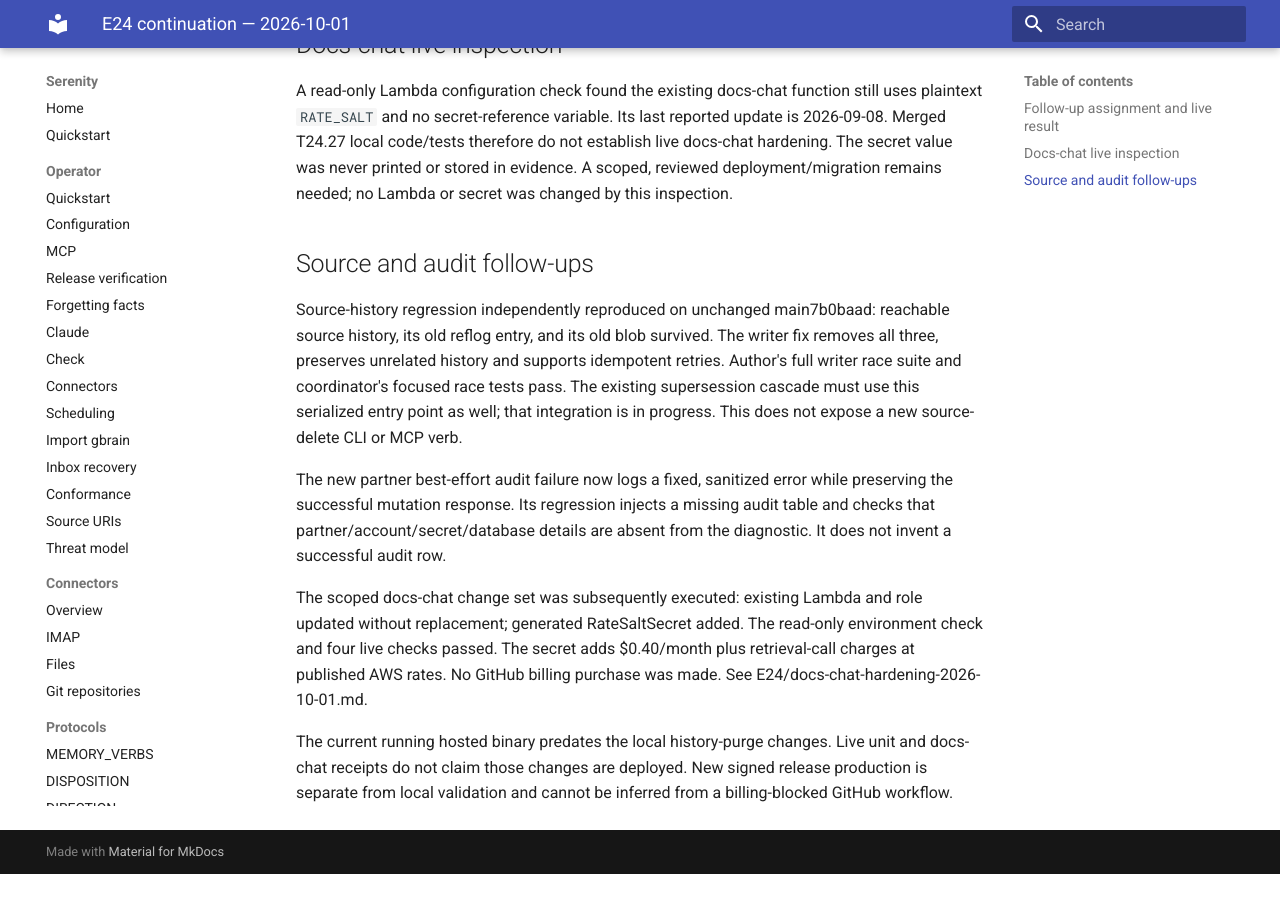
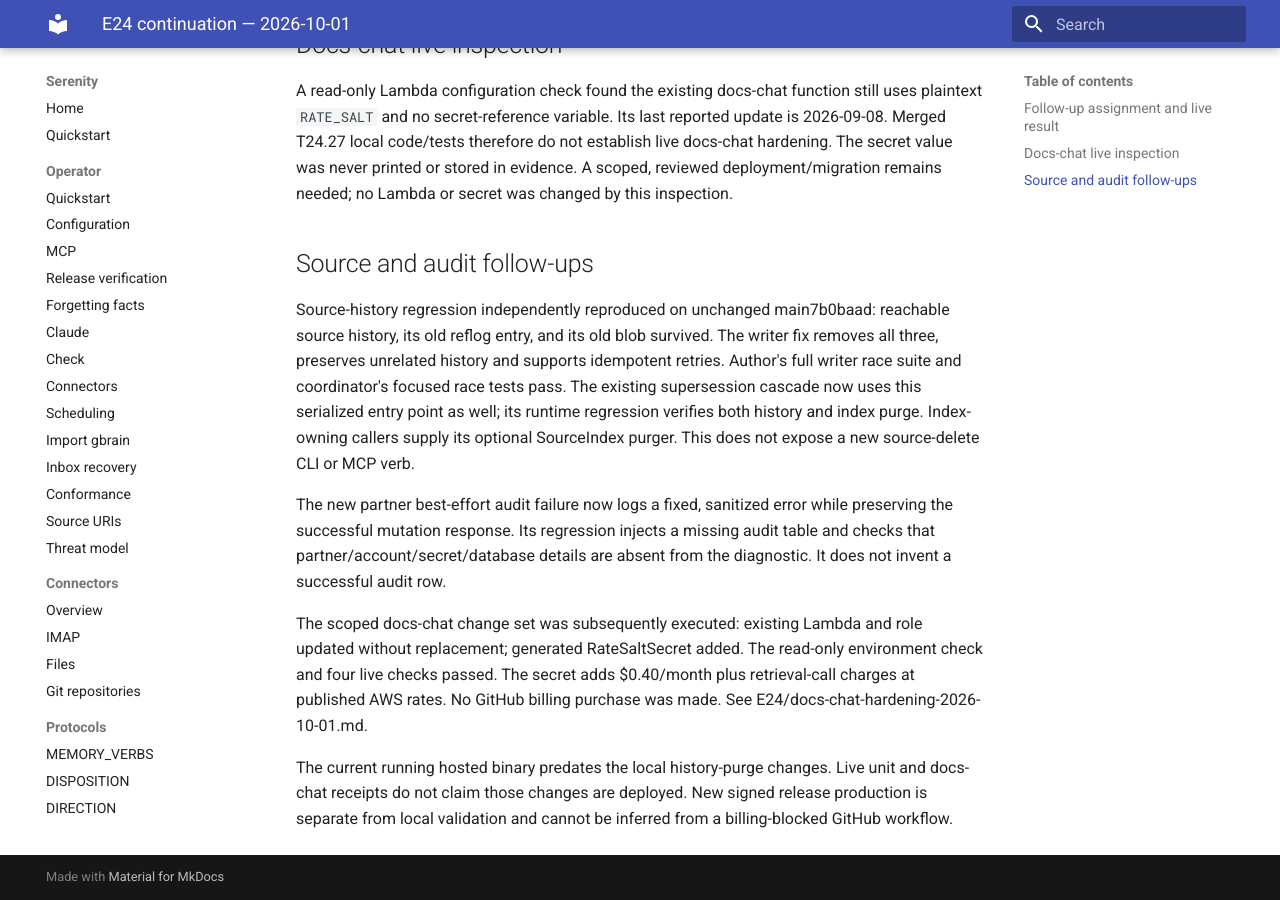
Before and after one commit to sirerun/serenity, an MkDocs documentation site: the page built from docs/plans/e24-continuation-2026-10-01.md, in a window 1280 px wide and 900 px high, scrolled down 1077 px. Built offline with MkDocs 1.6.1 and Material for MkDocs 9.7.7, drawn with Linux system fonts in a browser that asks for light colours; before the commit the page ends 1951 px from its top, so only the background shows below that.

Commit message:
docs: mark serialized tombstone cascade integration complete

```diff
--- a/docs/plans/e24-continuation-2026-10-01.md
+++ b/docs/plans/e24-continuation-2026-10-01.md
@@ -43,8 +43,9 @@ Source-history regression independently reproduced on unchanged main7b0baad:
 reachable source history, its old reflog entry, and its old blob survived.
 The writer fix removes all three, preserves unrelated history and supports
 idempotent retries. Author's full writer race suite and coordinator's focused
-race tests pass. The existing supersession cascade must use this serialized
-entry point as well; that integration is in progress. This does not expose a
+race tests pass. The existing supersession cascade now uses this serialized
+entry point as well; its runtime regression verifies both history and index
+purge. Index-owning callers supply its optional SourceIndex purger. This does not expose a
 new source-delete CLI or MCP verb.
 
 The new partner best-effort audit failure now logs a fixed, sanitized error
```
